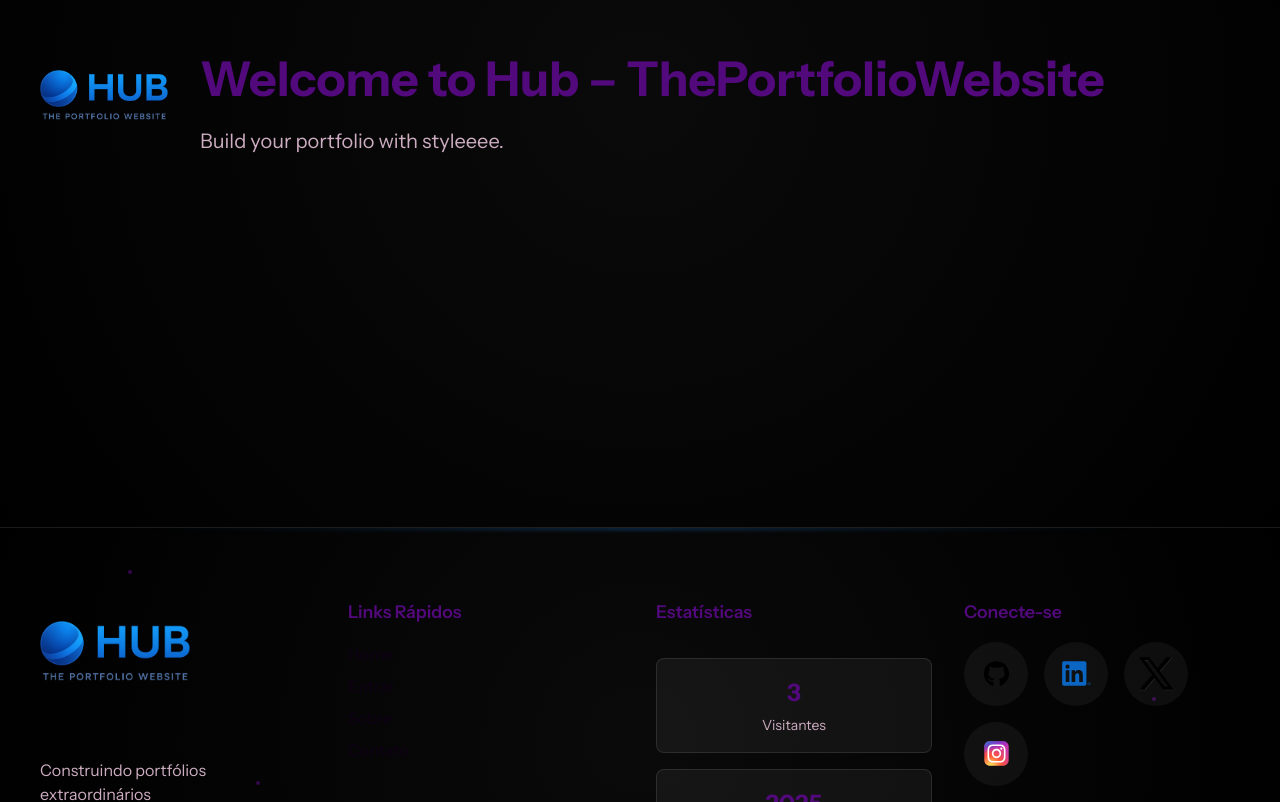
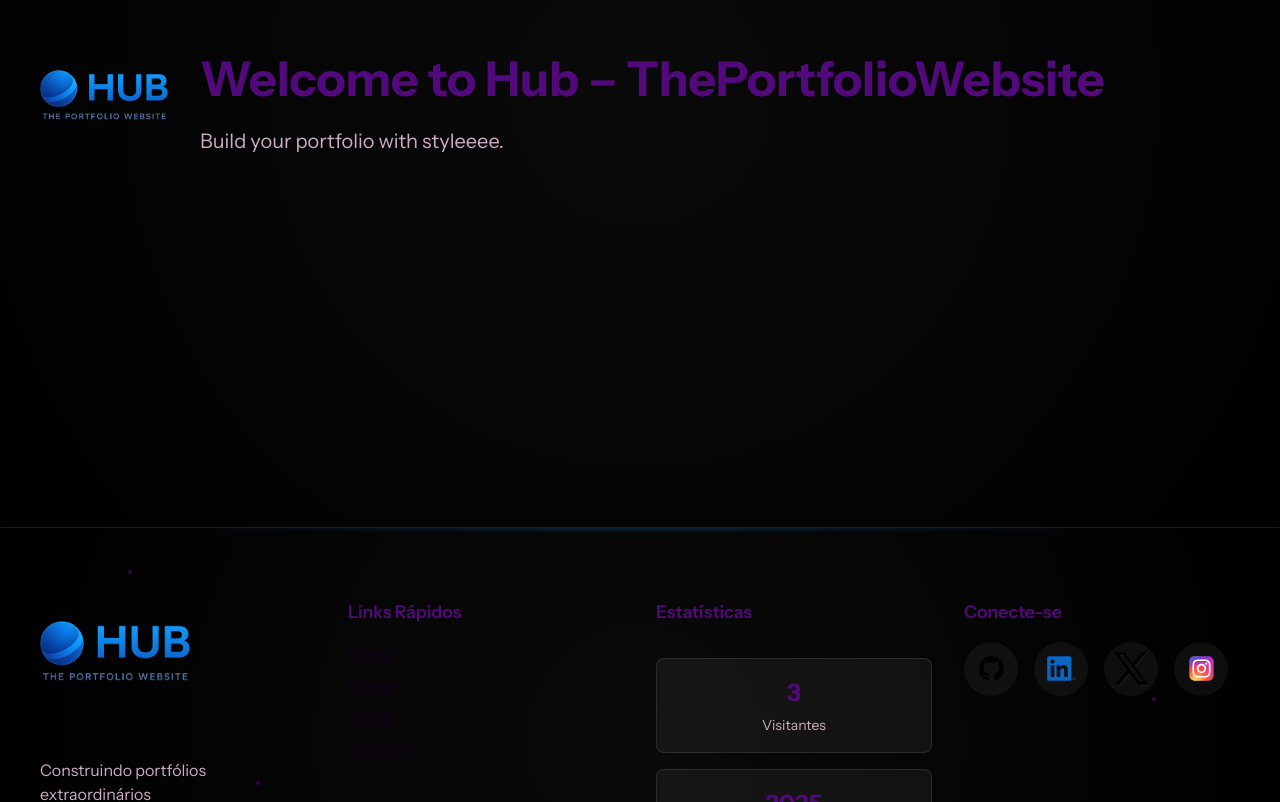
Before and after one commit to StanleyPauloIM/Hub-PortfolioSite, a React (Vite) app: page / in a window 1280 px wide. Shown: the part 435-1237 px from the top of the page. Built offline with nearby package versions, Linux system fonts and the light colour scheme.

Commit message:
alterar tamanho dos botoes social

```diff
--- a/src/components/Footer/Footer.module.css
+++ b/src/components/Footer/Footer.module.css
@@ -247,8 +247,8 @@
   display: flex;
   align-items: center;
   justify-content: center;
-  width: 60px;
-  height: 60px;
+  width: 50px;
+  height: 50px;
   background: rgba(255, 255, 255, 0.05);
   border-radius: 50%;
   border: 2px solid transparent;
```
